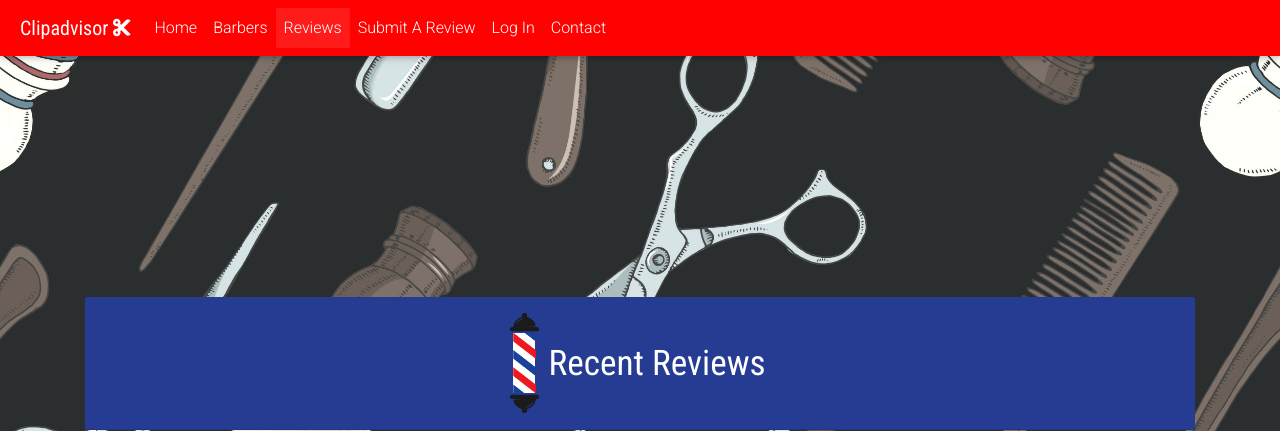
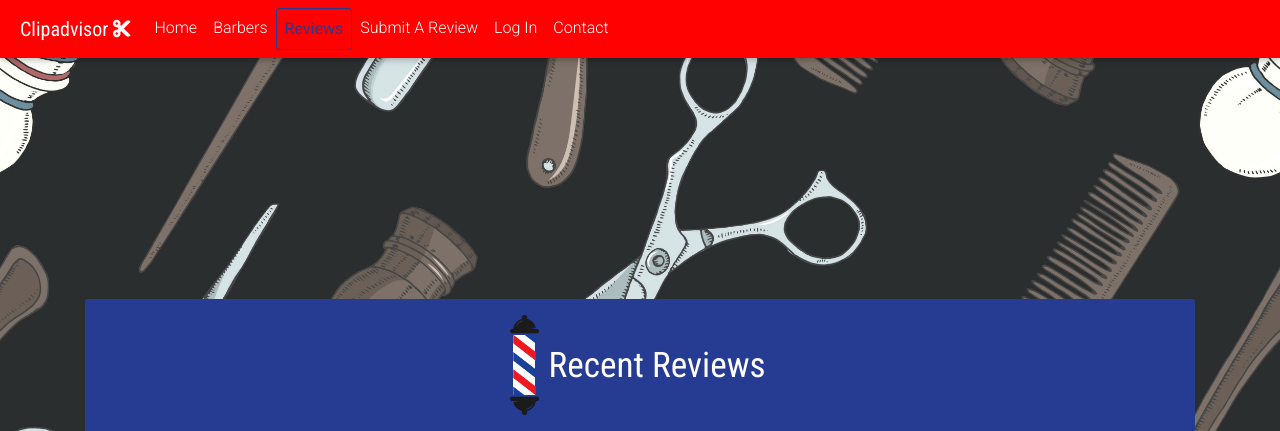
Before and after one commit to loosenthedark/clipadvisor-flask-app, a Flask app: page /reviews in a window 1280 px wide. Shown: the top 431 px of the page. Run offline with Flask 2, Linux system fonts and the light colour scheme; data that the repository does not hold is empty; some libraries are stand-ins or nearby versions.

Commit message:
Add full logout functionality with flash message and redirect, and customise main navbar active states

```diff
--- a/app.py
+++ b/app.py
@@ -58,17 +58,17 @@ def register():
         if len(lastname) < 2:
             flash('Please enter a last name with a minimum of 2 characters!', 'warning')
         if len(email) < 6:
-            message = Markup('Your email address is too short!</br>Please try again.')
+            message = Markup('Your email address is too short!</br>Please try again <i class="fas fa-cut"></i>')
             flash(message, 'warning')
         if password1 != password2:
-            message = Markup('Your passwords don\'t match!</br>Please try again.')
+            message = Markup('Your passwords don\'t match!</br>Please try again <i class="fas fa-cut"></i>')
             flash(message, 'warning')
         if len(firstname) >= 2 and len(lastname) >= 2 and len(email) >= 6 and password1 == password2:
 
             # Check to see if user/email entered already exists in DB
             if db.session.query(User).filter(User.email == email).count() == 0:
                 # flash msg here to confirm user registration upon redirect
-                message = Markup('Thanks for registering, {}!</br>Welcome to the Clipadvisor community &#128513;</br>Is there a new barber you\'d like to tell us about?'.format(firstname))
+                message = Markup('Thanks for registering, {} <i class="fas fa-cut"></i></br>Welcome to the Clipadvisor community!</br>Is there a new barber you\'d like to tell us about?'.format(firstname))
                 flash(message, 'success')
 
                 new_user = User(
@@ -81,7 +81,7 @@ def register():
                 session['user'] = data.get('register-form-email')
 
                 return redirect(url_for('review_submit'))
-            message = Markup('There is already an account associated with that email! Please try again.')
+            message = Markup('There is already an account associated with that email! Please try again <i class="fas fa-cut"></i>')
             flash(message, 'warning')
     return render_template('register.html')
 
@@ -103,7 +103,7 @@ def login():
             if login_user.count() != 0:
                 if check_password_hash(
                             login_user[0].password, password):
-                    message = Markup('Nice to see you, {}!</br>Is there a new barber you\'d like to tell us about?'.format(
+                    message = Markup('Nice to see you, {} <i class="fas fa-cut"></i></br>Is there a new barber you\'d like to tell us about?'.format(
                         login_user[0].firstname))
                     flash(message, 'success')
 
@@ -113,11 +113,11 @@ def login():
                     return redirect(url_for('review_submit'))
                 else:
                     # Deliberately ambiguous message to prevent brute-force login attempts
-                    message = Markup('You have entered an invalid email/password.</br>Please try again!')
+                    message = Markup('You have entered an invalid email/password!</br>Please try again <i class="fas fa-cut"></i>')
                     flash(message, 'warning')
         else:
             # Another deliberately ambiguous message to prevent brute-force login attempts
-            message = Markup('You have entered an invalid email/password.</br>Please try again!')
+            message = Markup('You have entered an invalid email/password!</br>Please try again <i class="fas fa-cut"></i>')
             flash(message, 'warning')
     return render_template('login.html')
 
@@ -126,10 +126,16 @@ def login():
 @app.route('/logout')
 def logout():
 
+    user = User.query.filter_by(email=session['user']).first()
+
+    print(user.firstname)
+    message = Markup('Thanks for being a part of Clipadvisor, {} <i class="fas fa-cut"></i></br>You have logged out successfully.<br>We hope to see you again soon!'.format(user.firstname))
+    flash(message, 'success')
+
     # Remove/Destroy session cookie associated with user
     session.pop('user')
 
-    return redirect(url_for('home'))
+    return render_template('logout.html')
 
 
 # Route for Barbers page
@@ -166,7 +172,7 @@ def review_submit():
         walkin = data.get('review-submit-form-booking-walkin-checkbox')
 
         # flash msg here to confirm user registration upon redirect
-        message = Markup('Thanks for rating your barber!')
+        message = Markup('Thanks for rating your barber!<br><i class="fas thanks-for-reviewing-icon fa-cut pt-1"></i>')
         flash(message, 'success')
 
         new_review = Review(
--- a/static/css/style.css
+++ b/static/css/style.css
@@ -1,4 +1,4 @@
-/* Global styles */
+/* global styles */
 
 * {
     padding: 0;
@@ -42,6 +42,14 @@ nav,
     font-weight: 400;
 }
 
+#navbar-nav-list .nav-item.active>.nav-link {
+    background-color: #fe0100;
+    border: 0.1rem solid #263c92;
+    border-radius: 3px;
+    color: #263c92;
+    font-weight: 400;
+}
+
 .btn {
     border-radius: .25rem;
 }
@@ -59,7 +67,7 @@ nav,
     width: 100%;
 }
 
-/* Colour scheme */
+/* colour scheme */
 
 .barber-red {
     background-color: #FE0100;
@@ -95,7 +103,7 @@ nav,
     color: #fe0100;
 }
 
-/* Headings */
+/* headings */
 
 .card-body h5.barber-blue-text {
     font-weight: 300;
@@ -106,7 +114,7 @@ nav,
     font-size: 24px;
 }
 
-/* Spacing utility classes */
+/* spacing/utility classes */
 
 .my-4_5 {
     margin-top: 36px;
@@ -139,9 +147,14 @@ nav,
     align-items: flex-start;
 }
 
+.time-span,
+.date-span {
+    white-space: nowrap;
+}
+
 /* Flash messaging */
 
-/* Home (Landing) page */
+/* Home (landing) page */
 
 .jumbotron {
     margin-bottom: 0;
@@ -290,7 +303,7 @@ nav,
     margin-bottom: .5rem;
 }
 
-/* Pure CSS 'star rating' custom code adapted from https://codepen.io/hesguru/pen/BaybqXv */
+/* pure CSS 'star rating' custom code adapted from https://codepen.io/hesguru/pen/BaybqXv */
 
 .clearfix::after {
   content: "";
@@ -313,7 +326,6 @@ nav,
 .rate:not(:checked) > .star-wrapper > input {
     position: absolute;
     display: none;
-    /* top: -9999px; */
 }
 .rate:not(:checked) > .star-wrapper > label {
     float: right;
@@ -549,3 +561,7 @@ blockquote:after {
     border-top: none;
     background-color: unset;
 }
+
+.thanks-for-reviewing-icon {
+    font-size: 1.5rem;
+}
--- /dev/null
+++ b/static/js/logout.js
@@ -0,0 +1,4 @@
+// Redirect logged-out user back to Home page after 5 seconds
+setTimeout(function(){
+        window.location.href = "/";
+    }, 5000);
--- a/templates/base.html
+++ b/templates/base.html
@@ -21,7 +21,7 @@
     <!-- jQuery DateTimePicker plugin CSS -->
     <link rel="stylesheet" href="{{ url_for('static', filename='css/jquery.datetimepicker.min.css') }}">
 
-    <!-- Custom stylesheet -->
+    <!-- custom stylesheet -->
     <link rel="stylesheet" href="{{ url_for('static', filename='css/style.css') }}">
 
     <title>{% block title %}Clipadvisor: Rate Your Barber!{% endblock %}</title>
@@ -32,12 +32,12 @@
     <!-- navbar -->
     <nav class="navbar navbar-expand-md navbar-dark barber-red">
         <a class="navbar-brand pl-1" href="{{ url_for('home') }}">Clipadvisor <i class="fas fa-cut"></i></a>
-        <button class="navbar-toggler pr-0" type="button" data-toggle="collapse" data-target="#navbarNav"
-            aria-controls="navbarNav" aria-expanded="false" aria-label="Toggle navigation">
+        <button class="navbar-toggler pr-0" type="button" data-toggle="collapse" data-target="#navbar-nav"
+            aria-controls="navbar-nav" aria-expanded="false" aria-label="Toggle navigation">
             <span class="navbar-toggler-icon"></span>
         </button>
-        <div class="collapse navbar-collapse" id="navbarNav">
-            <ul class="navbar-nav">
+        <div class="collapse navbar-collapse" id="navbar-nav">
+            <ul class="navbar-nav" id="navbar-nav-list">
                 {% block navbarnavhome %}
                 <li class="nav-item">
                     <a class="nav-link" href="{{ url_for('home') }}">Home <span class="sr-only">(current)</span></a>
@@ -69,9 +69,11 @@
                 </li>
                 {% endblock %}
                 {% else %}
+                {% block navbarnavlogout %}
                 <li class="nav-item">
                     <a class="nav-link" href="{{ url_for('logout') }}">Log Out</a>
                 </li>
+                {% endblock %}
                 {% endif %}
                 {% block navbarnavcontact %}
                 <li class="nav-item">
@@ -110,7 +112,7 @@
     </div>
     <!-- /main content container -->
 
-    <!-- JQuery -->
+    <!-- jQuery -->
     <script type="text/javascript" src="https://cdnjs.cloudflare.com/ajax/libs/jquery/3.5.1/jquery.min.js"></script>
     <!-- Bootstrap tooltips -->
     <script type="text/javascript"
@@ -124,8 +126,12 @@
     <!-- jQuery DateTimePicker plugin JS -->
     <script src="{{ url_for('static', filename='js/jquery.datetimepicker.full.min.js') }}"></script>
 
-    <!-- Custom script -->
+    <!-- custom script -->
     <script src="{{ url_for('static', filename='js/script.js') }}"></script>
+
+    {% block scripts %}
+
+    {% endblock %}
 </body>
 
 </html>
--- a/templates/reviews.html
+++ b/templates/reviews.html
@@ -63,7 +63,7 @@
                                     <p>&nbsp;&nbsp;&nbsp;&nbsp;&nbsp;&nbsp;&nbsp;&nbsp;{{ review.comments }}</p>
                                     <footer class="blockquote-footer mt-3 barber-blue-text">
                                         {{ review.customername|title }}
-                                        visited @ {{ review.time }} on {{ review.date }}</footer>
+                                        visited @ <span class="time-span">{{ review.time }}</span> on <span class="date-span">{{ review.date }}</span></footer>
                                 </blockquote>
                             </div>
                         </div>
```
Also changed, not shown: templates/logout.html (added, +20 -0 lines), README.md, static/images/icons/quote-left-solid.svg (added), static/images/icons/quote-right-solid.svg (added).
